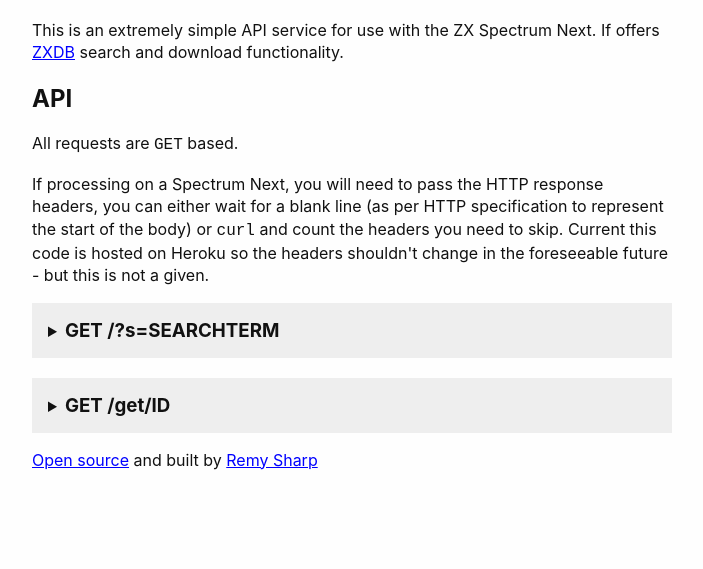
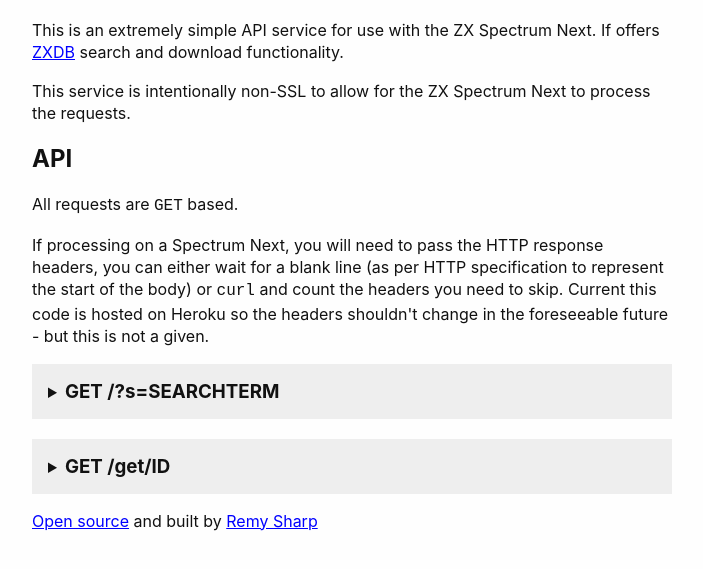
Before and after one commit to remy/zxdb-specnext-api, a website: page index.html in a window 1280 px wide. Shown: the part 83-652 px from the top of the page, without its empty margins (288-991 px from the left). Drawn offline with Linux system fonts and the light colour scheme.

Commit message:
add copy

```diff
--- a/index.html
+++ b/index.html
@@ -75,6 +75,7 @@
     <h1>ZXDB for Spectrum Next</h1>
     <p>This is an extremely simple API service for use with the ZX Spectrum Next. If offers <a
         href="https://spectrumcomputing.co.uk/">ZXDB</a> search and download functionality.</p>
+    <p>This service is intentionally non-SSL to allow for the ZX Spectrum Next to process the requests.</p>
     <h2>API</h2>
 
     <p>All requests are <code>GET</code> based.</p>
@@ -131,7 +132,9 @@
         file format will be the type associated with the particular ID.</p>
 
       <h4>URL structure</h4>
-      <p><pre><code>http://zxdb.remysharp.com/get/18840</code></pre></p>
+      <p>
+        <pre><code>http://zxdb.remysharp.com/get/18840</code></pre>
+      </p>
     </details>
 
     <p><a href="https://github.com/remy/zxdb-specnext-api">Open source</a> and built by <a
```
